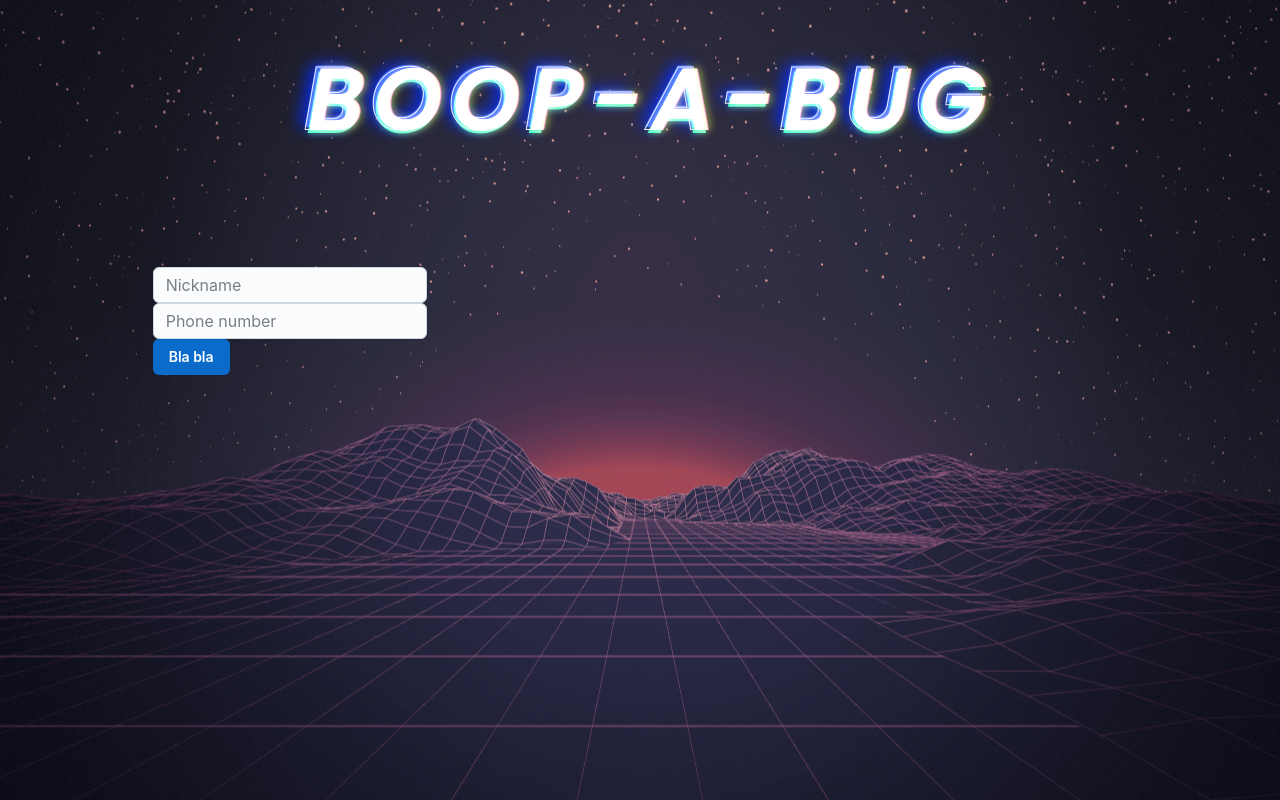
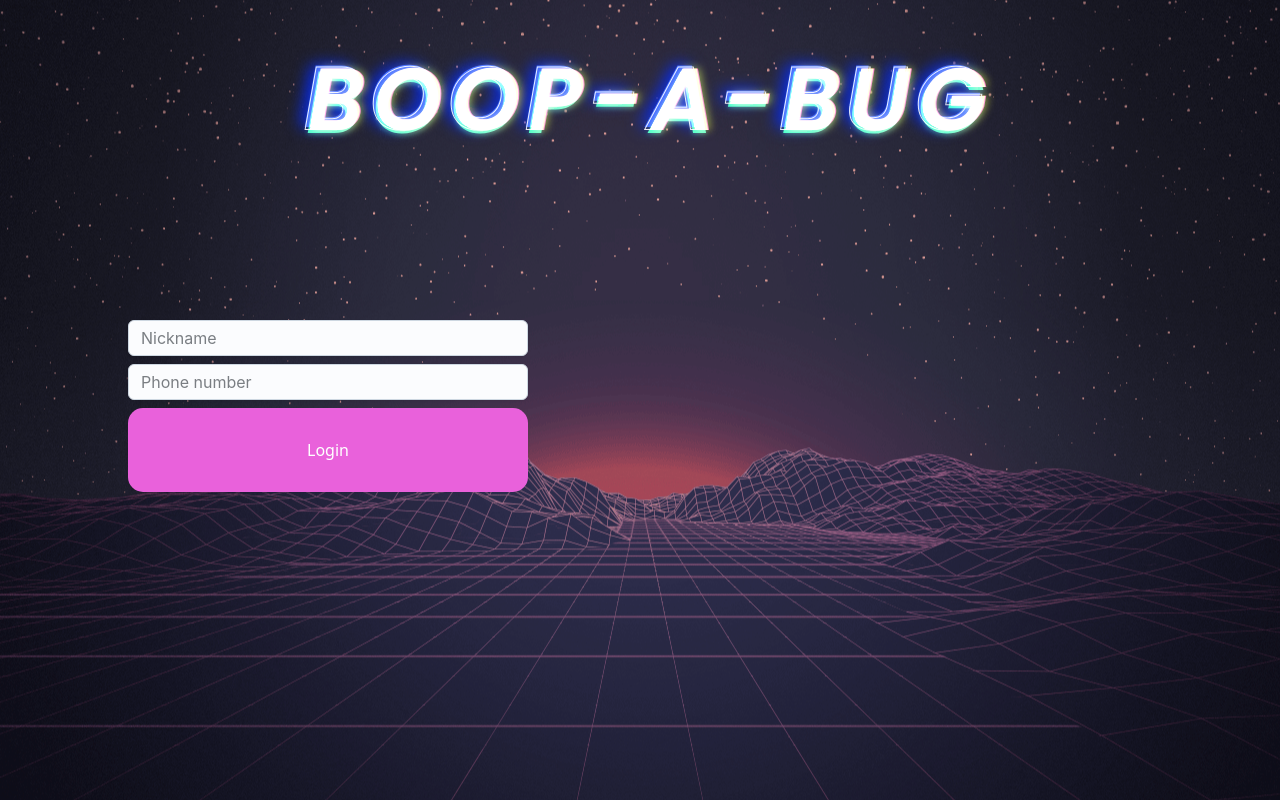
Before and after one commit to MarcusTSteinde/KarriereDag, a Next.js app in the folder whack/: page /login in a window 1280 px wide. Built offline with nearby package versions, Linux system fonts and the light colour scheme.

Commit message:
Fixed login form placement

```diff
--- a/whack/components/Login.tsx
+++ b/whack/components/Login.tsx
@@ -1,7 +1,8 @@
-import * as React from 'react';
-import Button from '@mui/joy/Button';
-import Input from '@mui/joy/Input';
-import Stack from '@mui/joy/Stack';
+import * as React from "react";
+import Button from "@mui/joy/Button";
+import Input from "@mui/joy/Input";
+import Stack from "@mui/joy/Stack";
+import "../styles/login.css";
 
 export default function InputFormProps() {
   return (
@@ -13,9 +14,17 @@ export default function InputFormProps() {
         alert(JSON.stringify(formJson));
       }}
     >
+      <Stack spacing={1} sx={{
+        width: 400
+      }}>
         <Input placeholder="Nickname" required />
         <Input placeholder="Phone number" required />
-        <Button type='submit'>Bla bla</Button>
+        <button
+        // type="submit"
+        className="buttonbox">
+          Login
+        </button>
+      </Stack>
     </form>
   );
 }
--- a/whack/pages/login.tsx
+++ b/whack/pages/login.tsx
@@ -2,6 +2,7 @@ import Login from "@/components/Login";
 import "../app/globals.css";
 import Logo from "../public/logo.svg";
 import Image from "next/image";
+import Scoreboard from "@/components/Scoreboard";
 
 export default function Home() {
   return (
@@ -10,8 +11,13 @@ export default function Home() {
         <div className="mt-12">
         <Image src={Logo} alt="game logo" />
         </div>
-        <div className="absolute right-2/3 top-1/3">
+        <div className="absolute inset-y-0 left-32 w-16 top-80">
           <Login />
+        </div>
+        <div >
+
+        {/* <Scoreboard /> */}
+
         </div>
       </div>
     </main>
--- /dev/null
+++ b/whack/styles/login.css
@@ -0,0 +1,17 @@
+.buttonbox {
+    padding: 30px;
+    width: 100%;
+    border-radius: 15px;
+    background-color:  rgb(233,97,219);
+    text-align: center;
+    align-items: center;
+    margin: 0;
+    color: white;
+    text-decoration: none;
+}
+
+.buttonbox:hover {
+    background-color: rgb(32,32,56);
+    color: rgb(233,97,219);
+    border:  rgb(233,97,219) solid 3px;
+}
```
